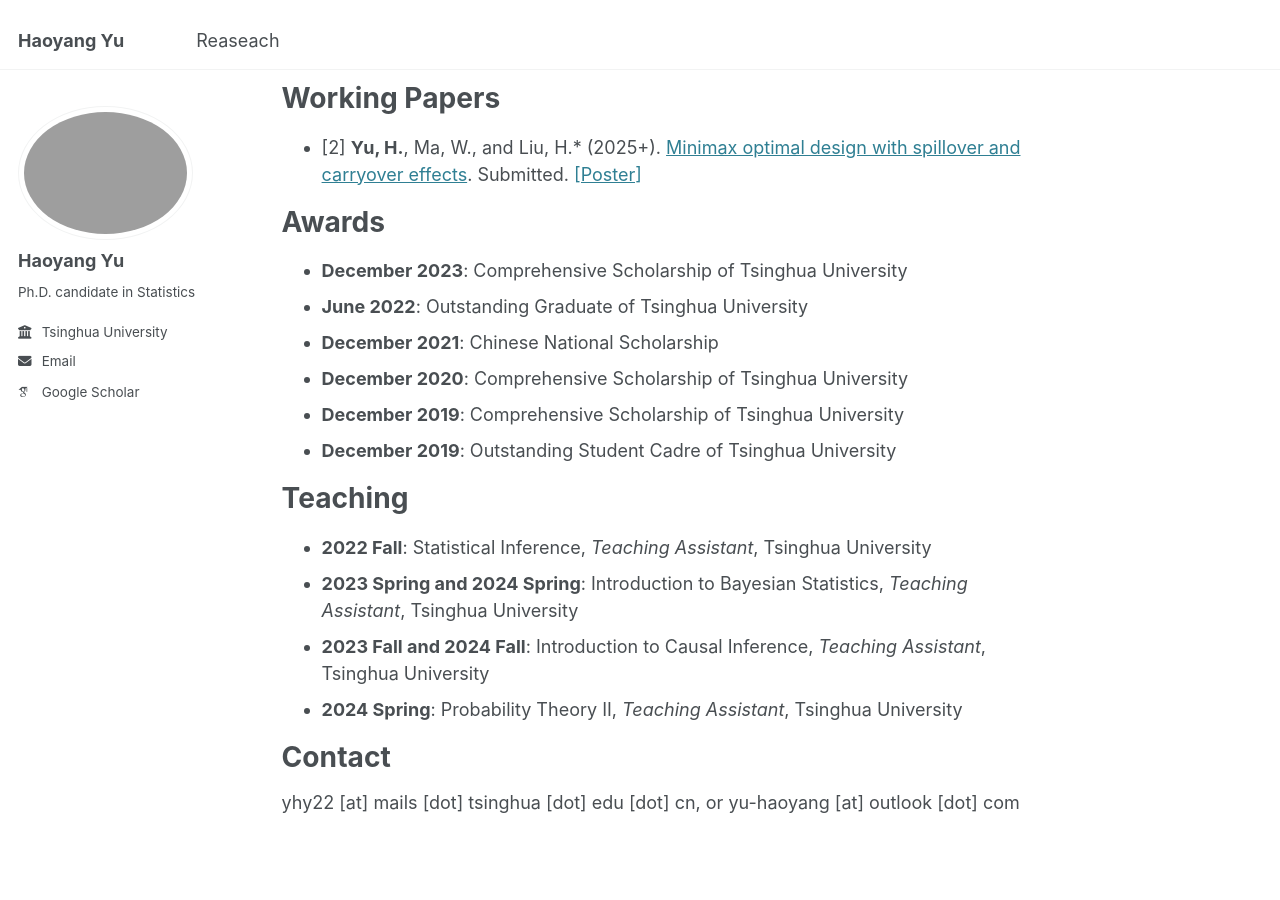
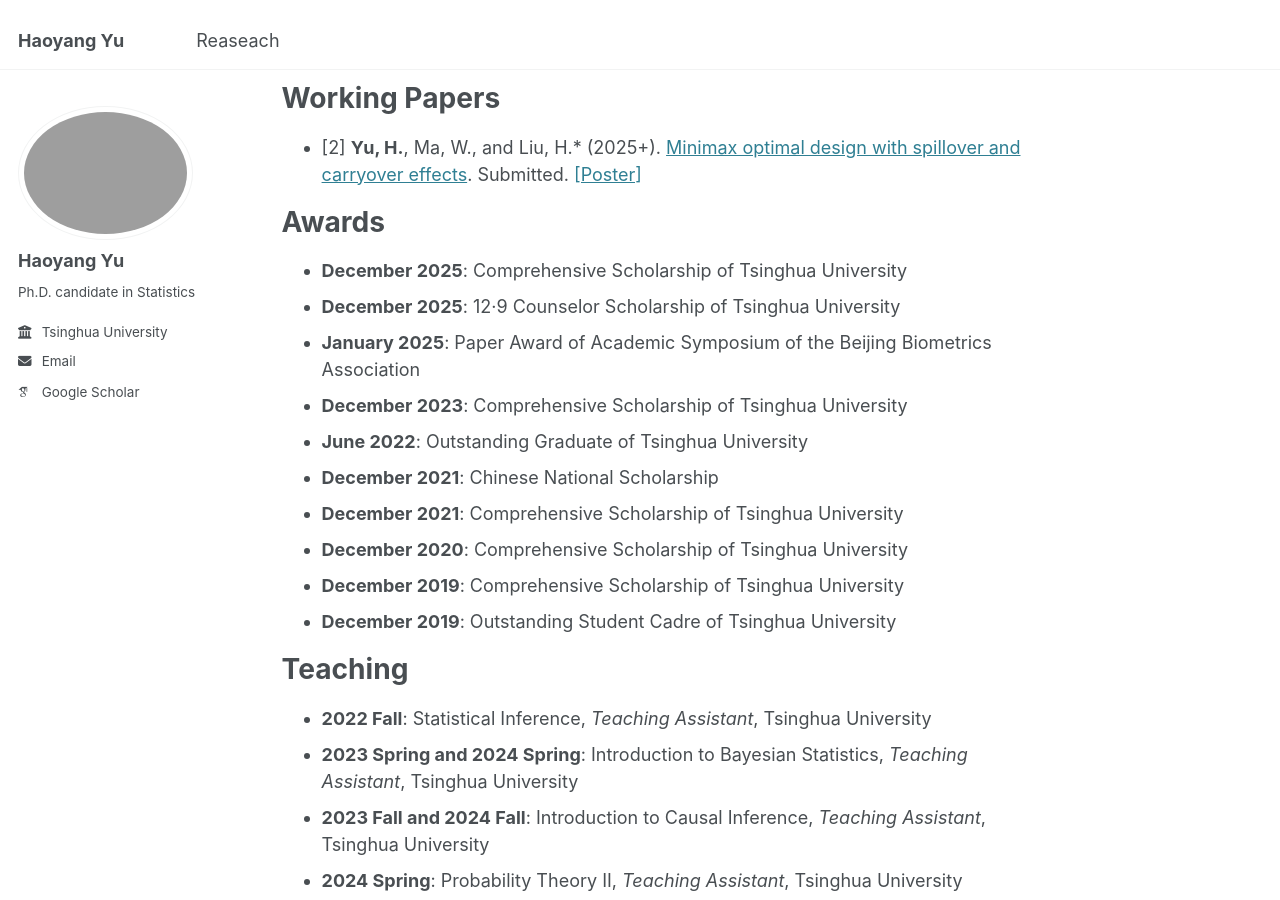
Before and after one commit to yu-hao-yang/yu-hao-yang.github.io, a Jekyll site: the page built from _pages/about.md, in a window 1280 px wide and 900 px high, scrolled down 465 px. Built offline with Jekyll 4.4.1, drawn with Linux system fonts in a browser that asks for light colours; some web fonts are replaced.

Commit message:
Update awards section in about.md
Added new awards to the awards section.

```diff
--- a/_pages/about.md
+++ b/_pages/about.md
@@ -26,9 +26,13 @@ Working Papers
 
 Awards
 ======
+* **December 2025**: Comprehensive Scholarship of Tsinghua University
+* **December 2025**: 12·9 Counselor Scholarship of Tsinghua University
+* **January 2025**: Paper Award of Academic Symposium of the Beijing Biometrics Association
 * **December 2023**: Comprehensive Scholarship of Tsinghua University
 * **June 2022**: Outstanding Graduate of Tsinghua University
 * **December 2021**: Chinese National Scholarship
+* **December 2021**: Comprehensive Scholarship of Tsinghua University
 * **December 2020**: Comprehensive Scholarship of Tsinghua University
 * **December 2019**: Comprehensive Scholarship of Tsinghua University
 * **December 2019**: Outstanding Student Cadre of Tsinghua University
```
